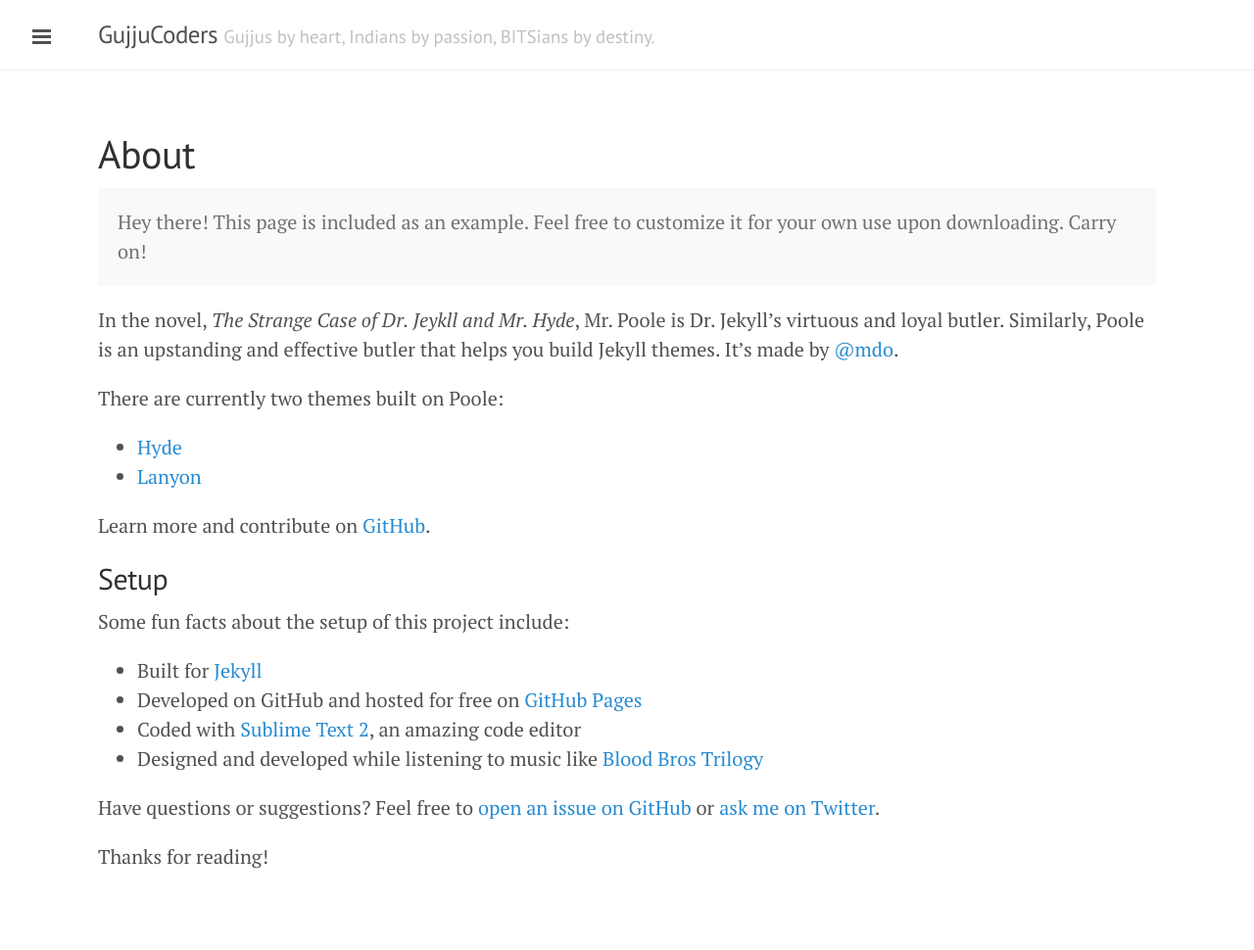
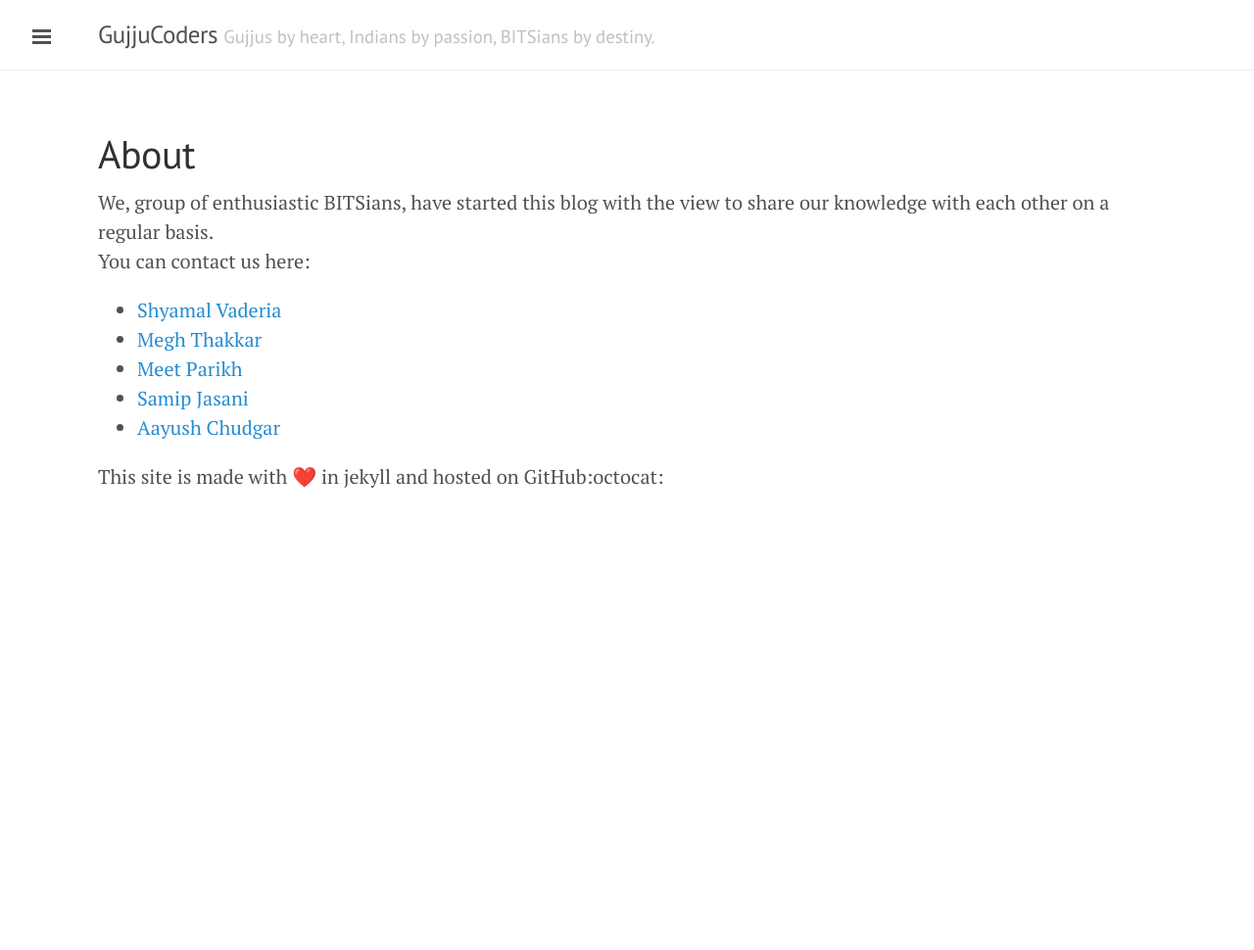
Before and after one commit to svaderia/GujjuCoders, a Jekyll site: the page built from about.md, in a window 1280 px wide. Shown: the whole page at 98% size. Built offline with Jekyll 4.4.1, drawn with Linux system fonts in a browser that asks for light colours; emoji names are drawn with the system emoji font; after the commit the page ends 900 px from its top, so only the background shows below that.

Commit message:
Added some content in About page.
Though it still need so much improvement.

```diff
--- a/about.md
+++ b/about.md
@@ -2,29 +2,16 @@
 layout: page
 title: About
 ---
+{% assign author = site.data.authors %}
 
-<p class="message">
-  Hey there! This page is included as an example. Feel free to customize it for your own use upon downloading. Carry on!
-</p>
+We, group of enthusiastic BITSians, have started this blog with the view to share our knowledge with each other on a regular basis.
+You can contact us here:
+* [Shyamal Vaderia](mailto:{{author[sym].email}})
+* [Megh Thakkar](mailto:{{author[mgh_tkr].email}})
+* [Meet Parikh](mailto:{{author[mdp98].email}})
+* [Samip Jasani](mailto:{{author[sam].email}})
+* [Aayush Chudgar](mailto:{{author[aay].email}})
 
-In the novel, *The Strange Case of Dr. Jeykll and Mr. Hyde*, Mr. Poole is Dr. Jekyll's virtuous and loyal butler. Similarly, Poole is an upstanding and effective butler that helps you build Jekyll themes. It's made by [@mdo](https://twitter.com/mdo).
 
-There are currently two themes built on Poole:
 
-* [Hyde](http://hyde.getpoole.com)
-* [Lanyon](http://lanyon.getpoole.com)
-
-Learn more and contribute on [GitHub](https://github.com/poole).
-
-## Setup
-
-Some fun facts about the setup of this project include:
-
-* Built for [Jekyll](http://jekyllrb.com)
-* Developed on GitHub and hosted for free on [GitHub Pages](https://pages.github.com)
-* Coded with [Sublime Text 2](http://sublimetext.org), an amazing code editor
-* Designed and developed while listening to music like [Blood Bros Trilogy](https://soundcloud.com/maddecent/sets/blood-bros-series)
-
-Have questions or suggestions? Feel free to [open an issue on GitHub](https://github.com/poole/issues/new) or [ask me on Twitter](https://twitter.com/mdo).
-
-Thanks for reading!
+This site is made with :heart: in jekyll and hosted on GitHub:octocat:
```
